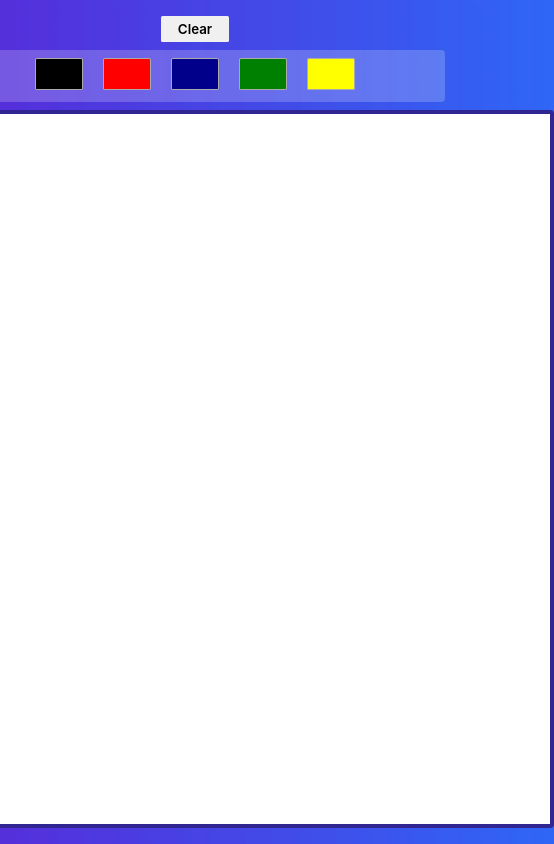
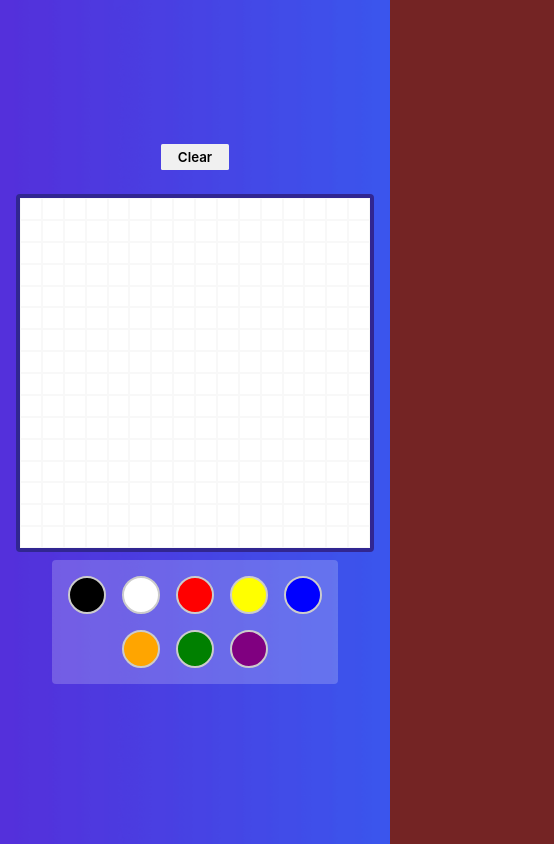
Before and after one commit to llfalcao/etch-a-sketch, a plain HTML site: page index.html in a window 390 px wide. Shown: the whole page, 554 px wide, since content can reach past the window. Drawn offline with Linux system fonts and the light colour scheme.

Commit message:
Fix rgb parsing and responsive design

```diff
--- a/index.html
+++ b/index.html
@@ -11,12 +11,17 @@
     </head>
     <body>
         <button id="clear" class="btn">Clear</button>
-        <div id="pallet">
-            <div id="black" class="color"></div>
-            <div id="red" class="color"></div>
-            <div id="darkblue" class="color"></div>
-            <div id="green" class="color"></div>
-            <div id="yellow" class="color"></div>
-        </div>
+        <main id="main">
+            <div id="pallet">
+                <div id="black" class="color"></div>
+                <div id="white" class="color"></div>
+                <div id="red" class="color"></div>
+                <div id="yellow" class="color"></div>
+                <div id="blue" class="color"></div>
+                <div id="orange" class="color"></div>
+                <div id="green" class="color"></div>
+                <div id="purple" class="color"></div>
+            </div>
+        </main>
     </body>
 </html>
--- a/index.js
+++ b/index.js
@@ -1,7 +1,6 @@
 const body = document.querySelector('body');
 const clearBtn = document.querySelector('#clear');
 const divContainer = document.createElement('div');
-let lastKnownSize = 0;
 
 function createGrid(size) {
     const squaredSize = Math.pow(size, 2);
@@ -15,8 +14,7 @@ function createGrid(size) {
         const div = document.createElement('div');
         div.id = `square-${i}`;
         div.classList.add('square');
-        div.style.backgroundColor = 'white';
-        div.style.opacity = '0';
+        div.style.backgroundColor = '#fff';
         divContainer.appendChild(div);
     }
 
@@ -26,41 +24,45 @@ function createGrid(size) {
 
 function draw() {
     const squares = document.querySelectorAll('.square');
-    const colors = document.querySelectorAll('.color');
-    let newColor = 'black';
-
-    colors.forEach((color) => {
-        color.style.backgroundColor = `${color.id}`;
-        color.addEventListener('click', () => {
-            newColor = color.style.backgroundColor;
-        });
-    });
 
     squares.forEach((square) => {
         let opacity = 0;
 
         square.addEventListener('mouseenter', () => {
-            if (newColor !== square.style.backgroundColor) {
-                square.style.opacity = '0';
+            let currentColor = square.style.backgroundColor;
+            let [r, g, b] = currentColor.match(/[\d\.]+/g);
+            currentColor = `${r}, ${g}, ${b}`;
+
+            if (newColor === '255, 255, 255') {
+                if (opacity === 0) {
+                    opacity = 0;
+                } else {
+                    opacity = opacity - 10;
+                }
+                square.style.backgroundColor = `
+                        rgba(${currentColor}, ${opacity}%)`;
+            } else {
+                if (newColor !== currentColor) {
                     opacity = 0;
                 }
+
                 if (opacity === 100) {
                     opacity = 100;
                 } else {
                     opacity = opacity + 10;
                 }
 
-            square.style.backgroundColor = newColor;
-            square.style.opacity = `${opacity / 100}`;
+                square.style.backgroundColor = `
+                        rgba(${newColor}, ${opacity}%)`;
+                square.style.borderColor = `rgba(${newColor}, 0.1)`;
+            }
         });
     });
 }
 
 clearBtn.addEventListener('click', () => {
     let newGridSize = parseInt(
-        prompt(
-            'Please type the number of squares per side of the new canvas (up to 100):'
-        )
+        prompt('Set the number of squares per side (up to 100):')
     );
 
     if (newGridSize > 0 && newGridSize <= 100) {
@@ -69,8 +71,23 @@ clearBtn.addEventListener('click', () => {
     }
 });
 
+const main = document.querySelector('main');
+
 divContainer.classList.add('container');
-body.appendChild(divContainer);
+main.appendChild(divContainer);
+
+const colors = document.querySelectorAll('.color');
+let newColor = '0, 0, 0';
+
+colors.forEach((color) => {
+    color.style.backgroundColor = `${color.id}`;
+    color.addEventListener('click', () => {
+        newColor = window
+            .getComputedStyle(color, null)
+            .getPropertyValue('background-color')
+            .slice(4, -1);
+    });
+});
 
 createGrid(16);
 draw();
--- a/style.css
+++ b/style.css
@@ -11,20 +11,32 @@ submit {
 }
 
 body {
-    background-color: #151515;
+    background-color: #742424;
     background-image: url('assets/img/background.png');
     background-position: center;
     background-size: cover;
     background-repeat: no-repeat;
     color: #ddd;
-    width: 100vw;
+    width: 100%;
     height: 100vh;
     display: flex;
     flex-direction: column;
     justify-content: center;
     align-items: center;
+    padding: 1rem 0;
     gap: 0.5rem;
-    padding: 1rem 0;
+}
+
+#main {
+    width: 100%;
+    max-width: 80vh;
+    height: auto;
+    display: flex;
+    flex-direction: column-reverse;
+    justify-content: flex-end;
+    align-items: center;
+    gap: 0.5rem;
+    padding: 1rem;
 }
 
 .btn {
@@ -46,40 +58,42 @@ body {
 .container {
     border-radius: 0.25rem;
     border: 0.25rem solid rgb(49, 38, 145);
-    height: 90vh;
+    width: 100%;
     display: grid;
     grid-template-columns: repeat(16, 1fr);
     grid-template-rows: repeat(16, 1fr);
     grid-auto-flow: column;
     aspect-ratio: 1;
-    background-color: #fff;
+    background-color: #ddd;
 }
 
 .square {
-    background-color: #fff;
-    border: 0.001rem solid rgb(245, 245, 245);
+    border: 0.001rem solid rgb(248, 248, 248);
 }
 
 #pallet {
-    padding: 0.5rem;
+    display: flex;
+    justify-content: center;
+    align-items: center;
+    flex-wrap: wrap;
+    padding: 0.5rem 0;
     background: rgba(255, 255, 255, 0.2);
     border-radius: 0.25rem;
-    width: 500px;
-    text-align: center;
+    width: 80%;
+    min-height: 3rem;
 }
 
 .color {
-    display: inline-block;
-    width: 3rem;
-    height: 2rem;
-    border: 1px solid #aaa;
-    border-radius: 5%;
-    margin: 0 0.5rem;
+    width: 4.5vh;
+    height: 4.5vh;
+    border: 0.15rem solid #ccc;
+    border-radius: 50%;
+    margin: 0.5rem;
     cursor: pointer;
     transition: 0.2s;
 }
 
 .color:hover {
-    border: 1px solid #fff;
-    transition: 0.5s;
+    border: 0.15rem solid #fff;
+    transition: 0.2s;
 }
```
Lines whose indentation alone changed are shown as unchanged.
